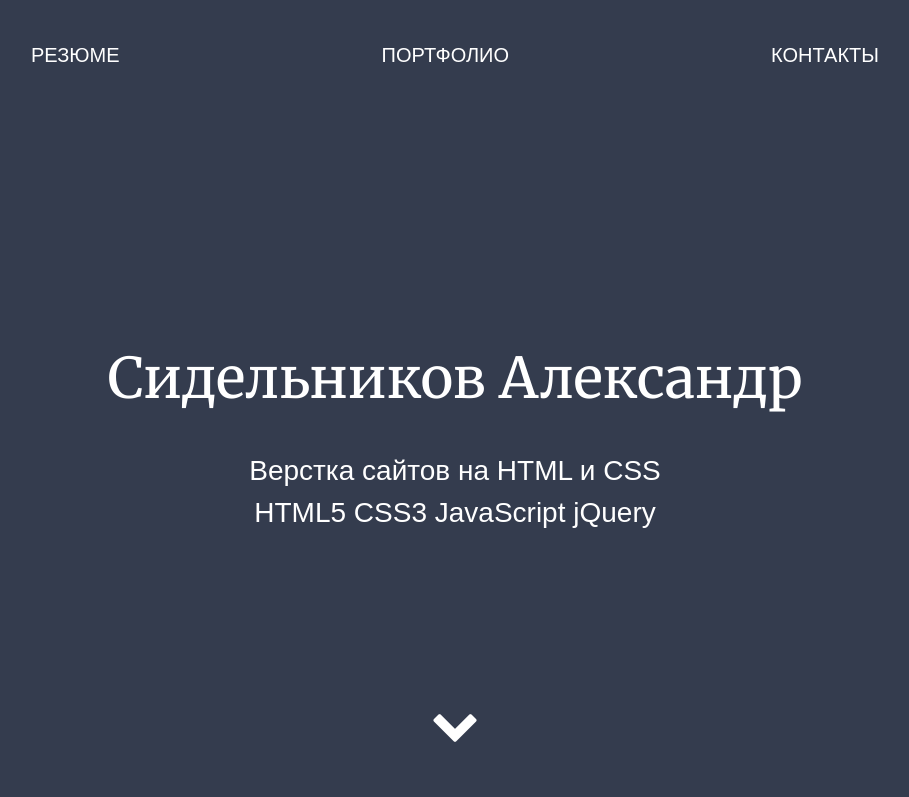
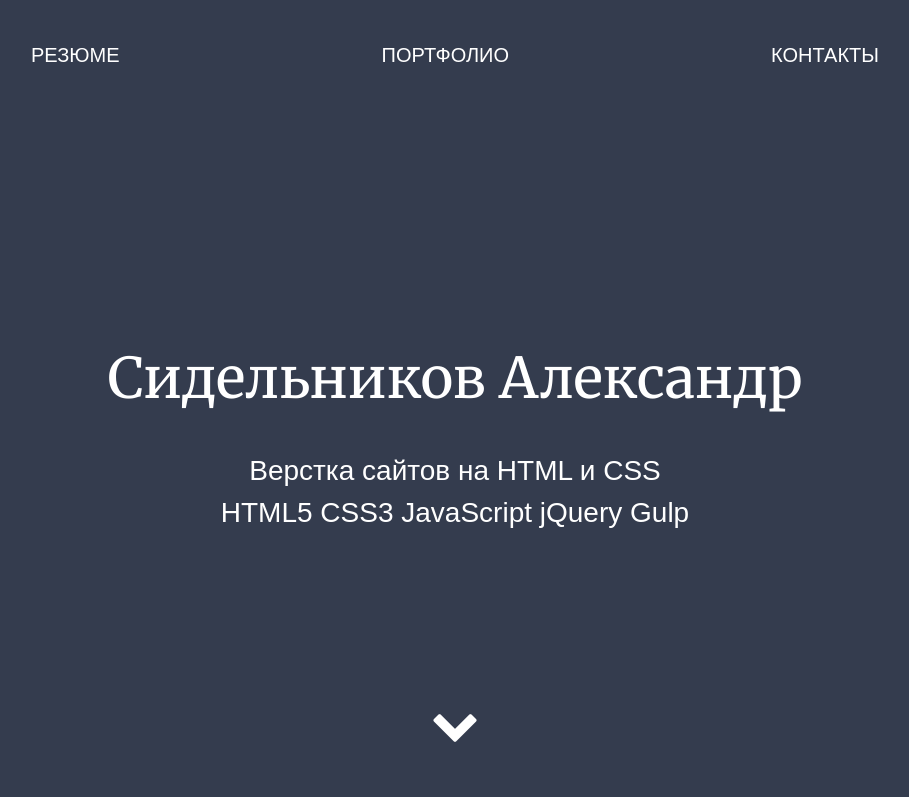
Before and after one commit to Alexander-Sidelnikov/portfolio1, a plain HTML site: page index.html in a window 1280 px wide. Shown: the top 797 px of the page, without its empty margins (185-1094 px from the left). Drawn offline with nearby package versions, Linux system fonts and the light colour scheme; a web font is replaced by a local one.

Commit message:
Refreshed HTML and PDF files

```diff
--- a/index.html
+++ b/index.html
@@ -43,7 +43,7 @@
 		</div>
 		<div class="header-content">
 			<div class="header_title">Сидельников Александр</div>
-			<div class="header_slogan">Верстка сайтов на HTML и CSS<br> HTML5 CSS3 JavaScript jQuery</div>
+			<div class="header_slogan">Верстка сайтов на HTML и CSS<br> HTML5 CSS3 JavaScript jQuery Gulp</div>
 		</div>
 		<div class="header_arrow">
 			<i class="fa fa-chevron-down arrow" data-scroll="#footer"></i>
```
Also changed, not shown: 1 other file.
